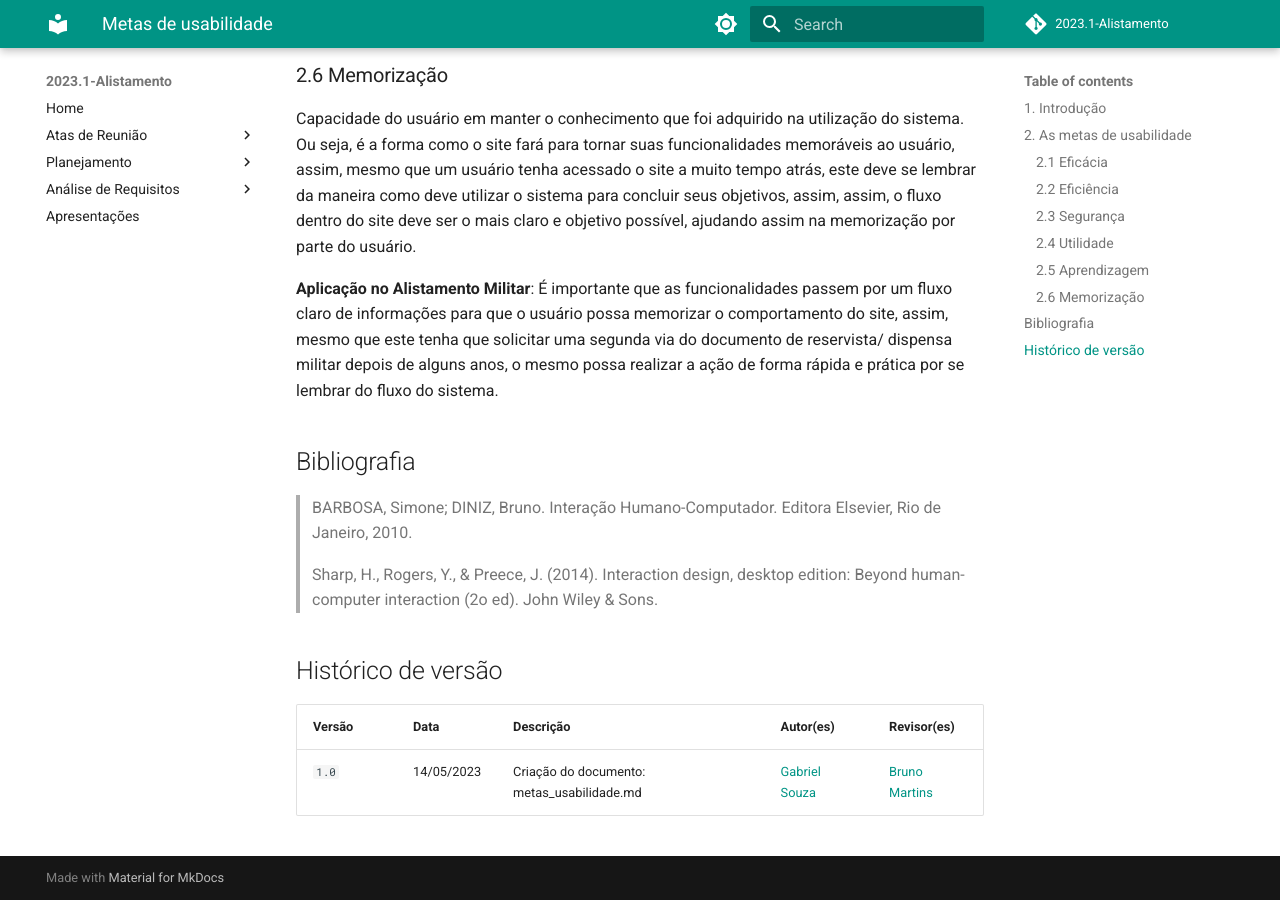
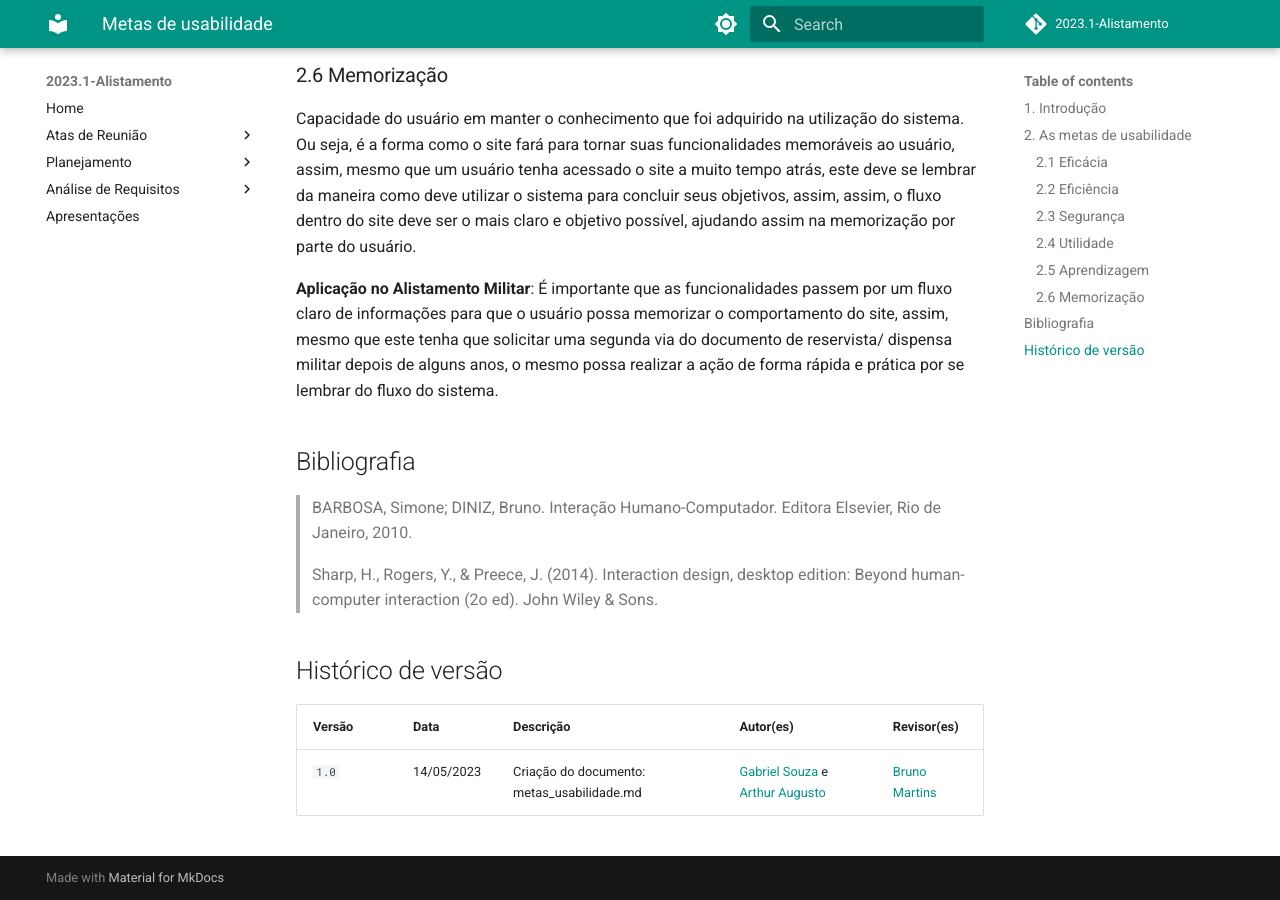
Before and after one commit to Interacao-Humano-Computador/2023.1-Alistamento, an MkDocs documentation site: the page built from docs/analise_requisitos/metas_usabalidade.md, in a window 1280 px wide and 900 px high, scrolled down 2208 px. Built offline with MkDocs 1.6.1 and Material for MkDocs 9.7.7, drawn with Linux system fonts in a browser that asks for light colours; comment, search, counter and statistics services are not loaded.

Commit message:
Corrigindo histórico de versão

```diff
--- a/docs/analise_requisitos/metas_usabalidade.md
+++ b/docs/analise_requisitos/metas_usabalidade.md
@@ -63,4 +63,4 @@ Capacidade do usuário em manter o conhecimento que foi adquirido na utilizaçã
 ## Histórico de versão
 | Versão | Data | Descrição | Autor(es) | Revisor(es) |
 | --- | --- | --- | --- | --- |
-|  `1.0`   | 14/05/2023 | Criação do documento: metas_usabilidade.md | [Gabriel Souza](https://github.com/GabrielMS00) | [Bruno Martins](https://github.com/gitbmvb) |
+|  `1.0`   | 14/05/2023 | Criação do documento: metas_usabilidade.md | [Gabriel Souza](https://github.com/GabrielMS00) e [Arthur Augusto](https://github.com/arthur-augusto) | [Bruno Martins](https://github.com/gitbmvb) |
```
